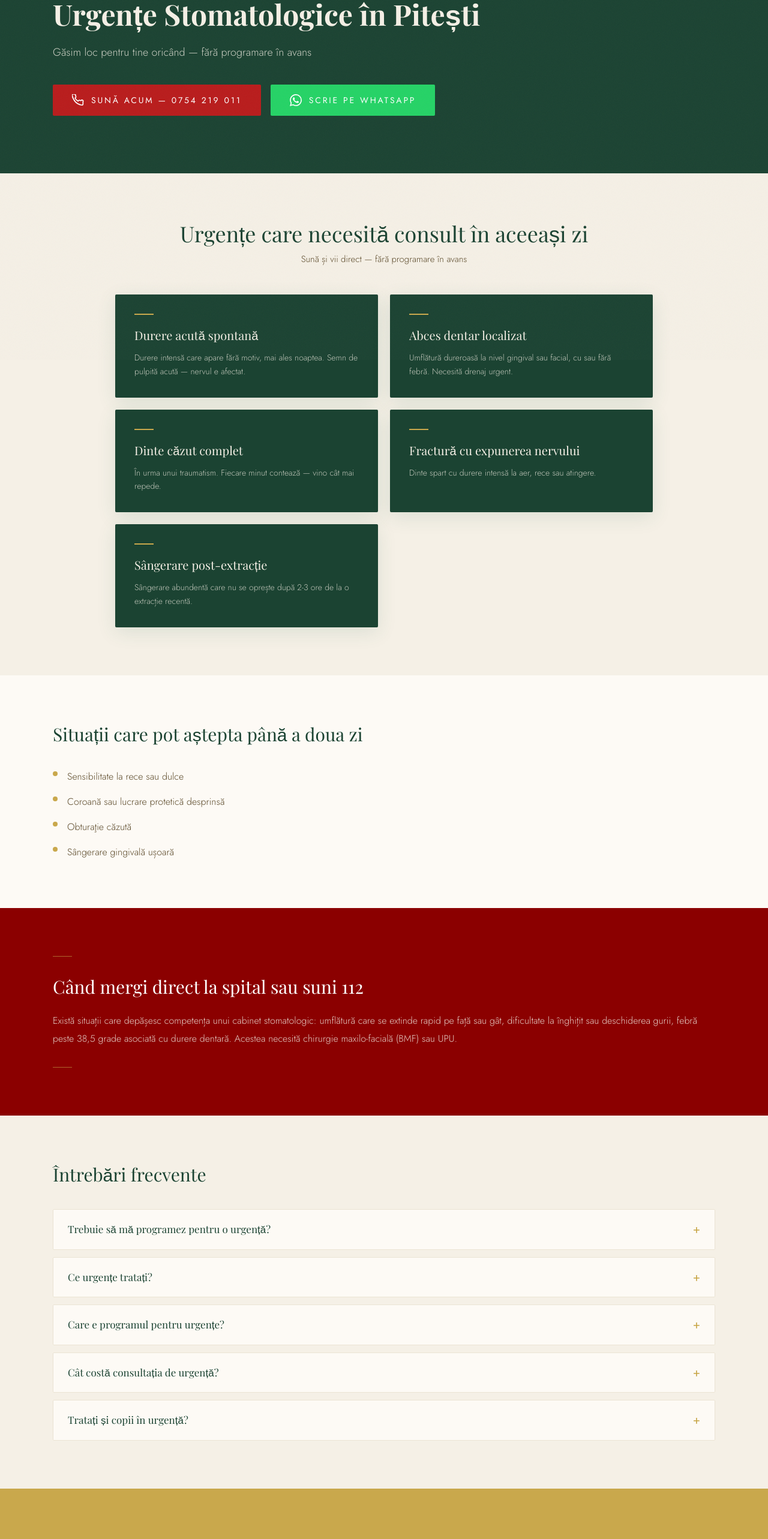
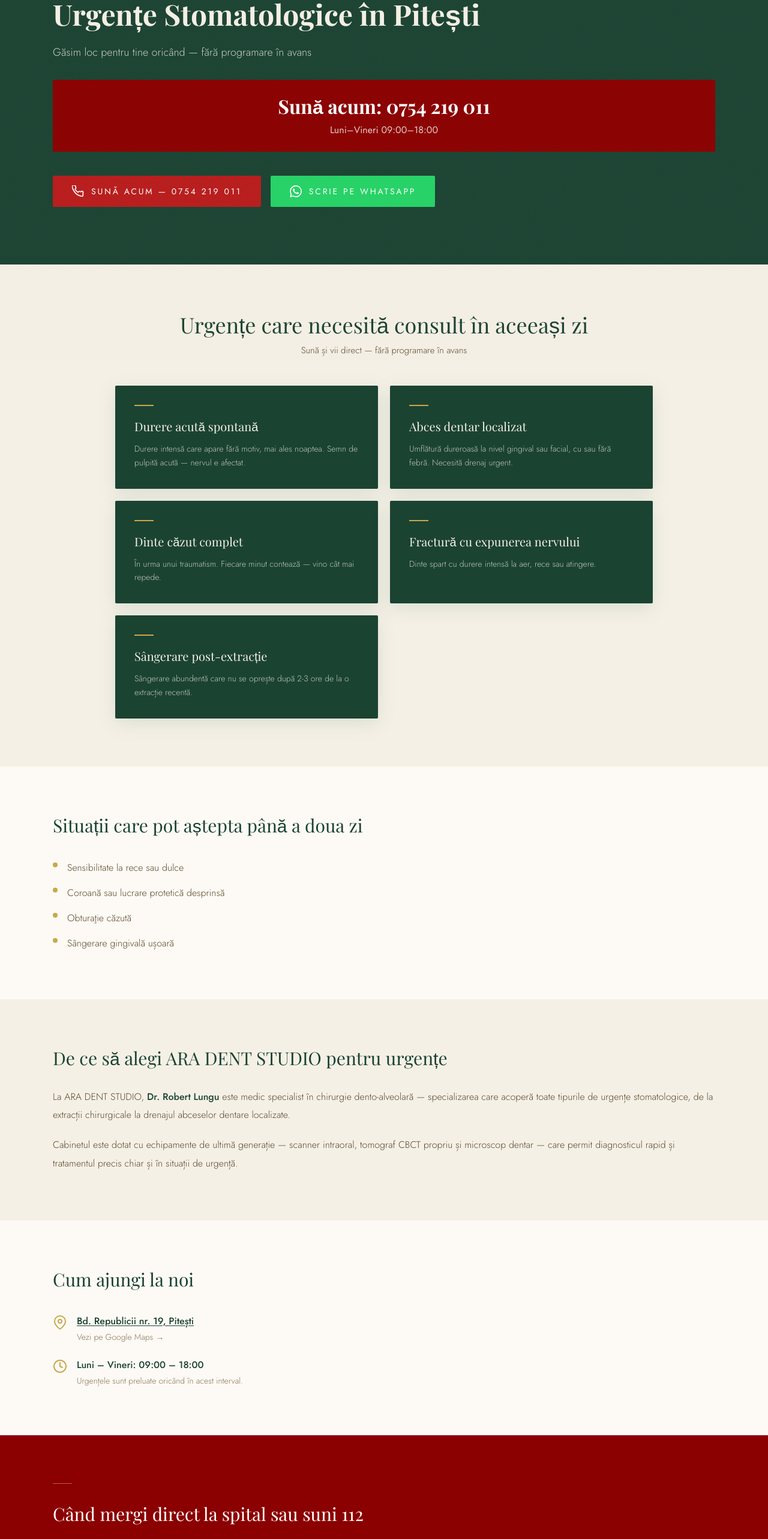
Before and after one commit to Rbt1/aradentpitesti, a Next.js app: page /servicii/urgente-stomatologice in a window 1280 px wide. Shown: the part 200-2766 px from the top of the page at 60% size. Built offline with nearby package versions, Linux system fonts and the light colour scheme.

Commit message:
extind pagina urgente stomatologice pentru SEO

```diff
--- a/app/servicii/urgente-stomatologice/page.tsx
+++ b/app/servicii/urgente-stomatologice/page.tsx
@@ -4,12 +4,12 @@ import Footer from '@/app/components/Footer'
 import FAQ from '@/app/servicii/components/FAQ'
 
 export const metadata: Metadata = {
-  title: { absolute: 'Urgențe Stomatologice Pitești | Fără Programare | ARA DENT STUDIO' },
-  description: 'Urgente stomatologice in Pitesti — gasim loc pentru tine oricand in programul de lucru, fara programare in avans. Dr. Robert Lungu. Suna acum.',
+  title: { absolute: 'Urgente Stomatologice Pitesti | Suna 0754 219 011 | ARA DENT STUDIO' },
+  description: 'Urgenta stomatologica in Pitesti? Suna acum: 0754 219 011. Gasim loc pentru tine in aceeasi zi, fara programare in avans. Dr. Robert Lungu, specialist chirurgie dento-alveolara.',
   alternates: { canonical: 'https://www.aradentpitesti.ro/servicii/urgente-stomatologice' },
   openGraph: {
-    title: 'Urgențe Stomatologice Pitești | Fără Programare | ARA DENT STUDIO',
-    description: 'Urgente stomatologice in Pitesti — gasim loc pentru tine oricand in programul de lucru, fara programare in avans. Dr. Robert Lungu. Suna acum.',
+    title: 'Urgente Stomatologice Pitesti | Suna 0754 219 011 | ARA DENT STUDIO',
+    description: 'Urgenta stomatologica in Pitesti? Suna acum: 0754 219 011. Gasim loc pentru tine in aceeasi zi, fara programare in avans. Dr. Robert Lungu, specialist chirurgie dento-alveolara.',
     url: 'https://www.aradentpitesti.ro/servicii/urgente-stomatologice',
     siteName: 'ARA DENT STUDIO',
     locale: 'ro_RO',
@@ -152,9 +152,24 @@ export default function UrgenteStomatologicePage() {
             <h1 className="font-playfair font-bold text-[40px] lg:text-[48px] text-cream leading-tight mb-5">
               Urgențe Stomatologice în Pitești
             </h1>
-            <p className="font-jost font-light text-lg text-cream/80 mb-10">
+            <p className="font-jost font-light text-lg text-cream/80 mb-8">
               Găsim loc pentru tine oricând — fără programare în avans
             </p>
+
+            {/* Banner telefon prominent */}
+            <a
+              href="tel:+40754219011"
+              className="block mb-10 rounded-sm text-center py-6 px-8 hover:opacity-90 transition-opacity duration-200"
+              style={{ backgroundColor: '#8B0000' }}
+            >
+              <p className="font-playfair font-bold text-[28px] lg:text-[32px] text-white leading-tight">
+                Sună acum: 0754 219 011
+              </p>
+              <p className="font-jost text-[16px] text-cream/85 mt-2">
+                Luni–Vineri 09:00–18:00
+              </p>
+            </a>
+
             <div className="flex flex-col sm:flex-row gap-4">
               <a
                 href="tel:+40754219011"
@@ -222,6 +237,67 @@ export default function UrgenteStomatologicePage() {
           </div>
         </section>
 
+        {/* De ce ARA DENT STUDIO */}
+        <section className="py-20 px-6 bg-cream">
+          <div className="container-site max-w-3xl">
+            <h2 className="font-playfair text-3xl text-forest-dark mb-8">
+              De ce să alegi ARA DENT STUDIO pentru urgențe
+            </h2>
+            <div className="space-y-5 font-jost font-light text-[16px] text-bark-dark leading-[1.9]">
+              <p>
+                La ARA DENT STUDIO, <strong className="font-medium text-forest-dark">Dr. Robert Lungu</strong> este medic specialist în chirurgie dento-alveolară — specializarea care acoperă toate tipurile de urgențe stomatologice, de la extracții chirurgicale la drenajul abceselor dentare localizate.
+              </p>
+              <p>
+                Cabinetul este dotat cu echipamente de ultimă generație — scanner intraoral, tomograf CBCT propriu și microscop dentar — care permit diagnosticul rapid și tratamentul precis chiar și în situații de urgență.
+              </p>
+            </div>
+          </div>
+        </section>
+
+        {/* Cum ajungi la noi */}
+        <section className="py-20 px-6 bg-offwhite">
+          <div className="container-site max-w-3xl">
+            <h2 className="font-playfair text-3xl text-forest-dark mb-10">
+              Cum ajungi la noi
+            </h2>
+            <div className="space-y-6">
+              <div className="flex items-start gap-4">
+                <svg viewBox="0 0 24 24" fill="none" stroke="currentColor" strokeWidth="2" strokeLinecap="round" strokeLinejoin="round" className="w-6 h-6 text-gold flex-shrink-0 mt-0.5" aria-hidden="true">
+                  <path d="M21 10c0 7-9 13-9 13s-9-6-9-13a9 9 0 0118 0z" />
+                  <circle cx="12" cy="10" r="3" />
+                </svg>
+                <div>
+                  <a
+                    href="https://maps.google.com/?q=ARA+DENT+STUDIO+Pitesti"
+                    target="_blank"
+                    rel="noopener noreferrer"
+                    className="font-jost font-medium text-[16px] text-forest-dark hover:text-forest transition-colors duration-200 underline underline-offset-2"
+                  >
+                    Bd. Republicii nr. 19, Pitești
+                  </a>
+                  <p className="font-jost font-light text-[14px] text-bark mt-1">
+                    Vezi pe Google Maps →
+                  </p>
+                </div>
+              </div>
+              <div className="flex items-start gap-4">
+                <svg viewBox="0 0 24 24" fill="none" stroke="currentColor" strokeWidth="2" strokeLinecap="round" strokeLinejoin="round" className="w-6 h-6 text-gold flex-shrink-0 mt-0.5" aria-hidden="true">
+                  <circle cx="12" cy="12" r="10" />
+                  <polyline points="12 6 12 12 16 14" />
+                </svg>
+                <div>
+                  <p className="font-jost font-medium text-[16px] text-forest-dark">
+                    Luni – Vineri: 09:00 – 18:00
+                  </p>
+                  <p className="font-jost font-light text-[14px] text-bark mt-1">
+                    Urgențele sunt preluate oricând în acest interval.
+                  </p>
+                </div>
+              </div>
+            </div>
+          </div>
+        </section>
+
         {/* Când mergi la spital */}
         <section className="py-20 px-6" style={{ backgroundColor: '#8B0000' }}>
           <div className="container-site max-w-3xl">
--- a/data/articole.ts
+++ b/data/articole.ts
@@ -414,6 +414,7 @@ export const articole: Articol[] = [
     <h2>La ARA DENT STUDIO — urgentele au intaietate</h2>
     <p>Dr. Robert Lungu, medic specialist in chirurgie dento-alveolara, trateaza toate tipurile de urgente stomatologice in cabinet — fara sa fie nevoie de programare in avans.</p>
     <p>Suni, ne spui situatia, si gasim loc pentru tine in aceeasi zi, oricand in timpul programului.</p>
+    <p>Pentru urgente stomatologice in Pitesti, <a href="/servicii/urgente-stomatologice">viziteaza pagina noastra dedicata urgentelor stomatologice</a> sau suna direct la 0754 219 011.</p>
   `,
   },
   {
```
